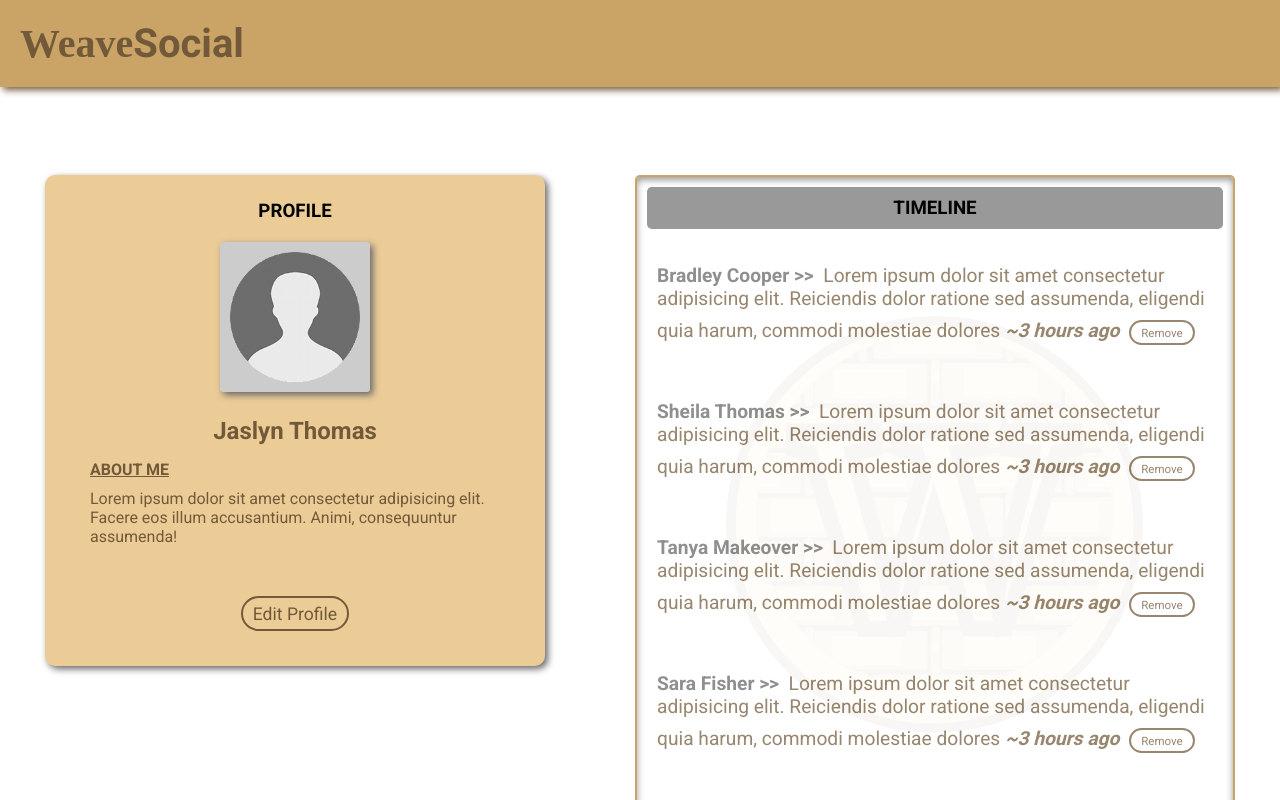
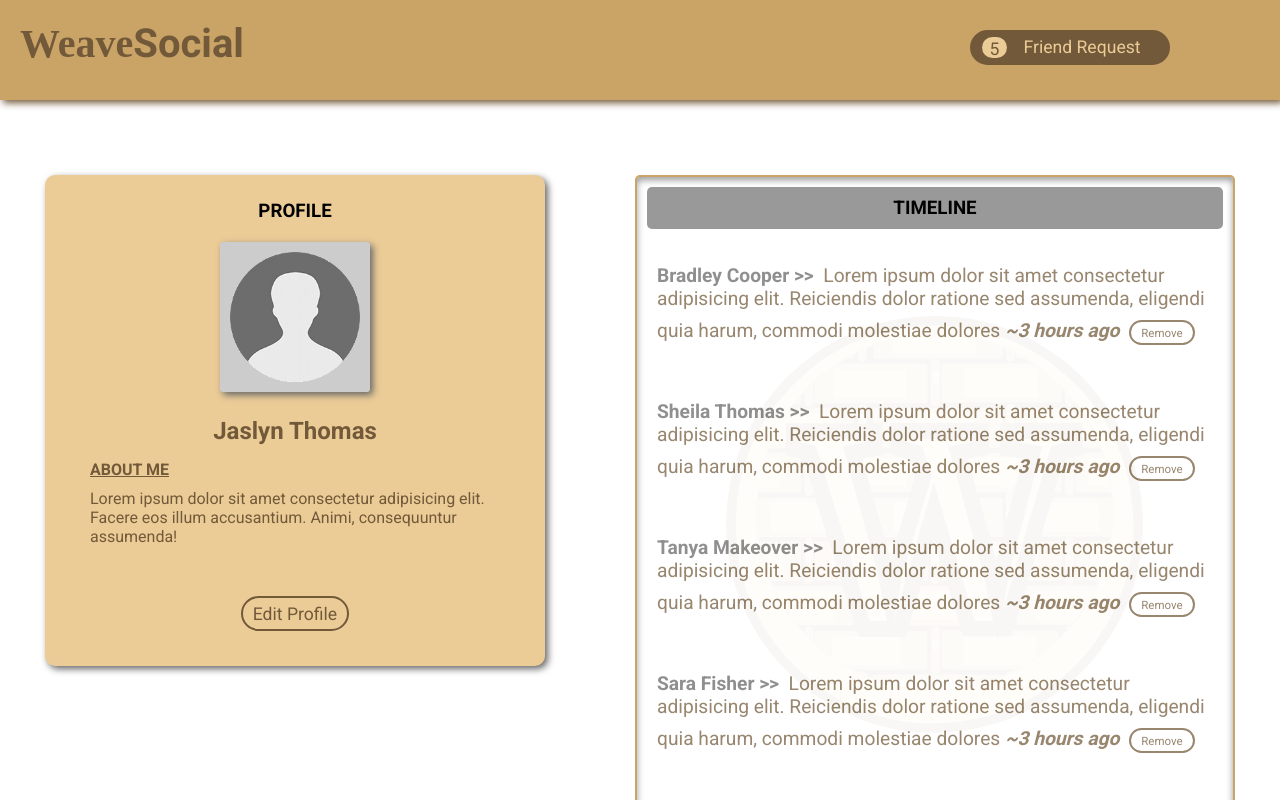
Before and after one commit to allythiel/social-media-front-end, a React (Create React App) app: page / in a window 1280 px wide. Shown: the top 800 px of the page. Built offline with nearby package versions, Linux system fonts and the light colour scheme.

Commit message:
mod FriendsRequestStatusBar layout & css

```diff
--- a/src/App.css
+++ b/src/App.css
@@ -81,7 +81,7 @@ h4 {
    height: 35px;
    min-width: 75px;
    font-size: 1.1em;
-   padding: 2px 10px;
+   padding: 5px 10px;
 
 }
 
--- a/src/App.js
+++ b/src/App.js
@@ -1,4 +1,4 @@
-import React, { useState } from 'react'
+import React, {useState} from 'react'
 import Header from './components/header/Header'
 import Footer from './components/footer/Footer'
 import Profile from './components/profile/Profile'
@@ -29,7 +29,7 @@ const App = () => {
                      name={name}/>
                </div>
                <div>
-                  <Timeline />
+                  <Timeline/>
                </div>
                <div>
                   <FriendsAllUsersList friends={friends}/>
--- a/src/Components/FriendsRequestStatusBar/FriendsRequestStatusBar.css
+++ b/src/Components/FriendsRequestStatusBar/FriendsRequestStatusBar.css
@@ -0,0 +1,25 @@
+.friend-request-status-bar {
+   display: flex;
+   margin: 0;
+   width: 150px;
+}
+
+.friend-request-status-bar p.button-md, .friend-request-status-bar p.button-md:hover {
+   min-width: 200px;
+   display: flex;
+   background-color: var(--theme-dark);
+   color: var(--theme-light);
+}
+
+.friend-request-status-bar .request-pending {
+   border-radius: 20px;
+   width: 25px;
+   padding: 2px;
+   background-color: var(--theme-light);
+   color: var(--theme-dark);
+
+}
+
+.friend-request-status-bar .request-text {
+   width: 150px;
+}
--- a/src/Components/FriendsRequestStatusBar/FriendsRequestStatusBar.js
+++ b/src/Components/FriendsRequestStatusBar/FriendsRequestStatusBar.js
@@ -1,9 +1,10 @@
 import React from 'react';
+import './FriendsRequestStatusBar.css';
 
 const FriendsRequestStatusBar = () => {
    return (
-      <div>
-
+      <div className="friend-request-status-bar">
+         <p className='button-md'><div className='request-pending'>5</div><div className='request-text'>Friend Request</div></p>
       </div>
    )
 }
--- a/src/Components/banner/banner.css
+++ b/src/Components/banner/banner.css
@@ -2,6 +2,13 @@
    text-align: left;
    color: var(--theme-dark);
    padding: 15px;
+   display:flex;
+   width: 100%;
+   justify-content: space-between;
+}
+
+.banner div {
+   width: 300px;
 }
 
 .banner h1 {
@@ -13,3 +20,13 @@
 .banner h1.span {
    color: var(--theme-medium);
 }
+
+.banner .friend-request-status {
+   margin: 10px;
+   width: 150px;
+}
+
+.friend-request-status .button-md {
+   width: 100%;
+   text-align: right;
+}
--- a/src/Components/banner/banner.js
+++ b/src/Components/banner/banner.js
@@ -1,10 +1,15 @@
 import React from 'react';
+import FriendsRequestStatusBar from '../FriendsRequestStatusBar/FriendsRequestStatusBar';
 import './banner.css';
 
 const Banner = () => {
     return (
         <div className='banner'>
-            <h1>Weave<span>Social</span></h1>
+          <div><h1>Weave<span>Social</span></h1></div>
+          <div>
+             <FriendsRequestStatusBar />
+          </div>
+
         </div>
     )
 }
--- a/src/Components/header/header.css
+++ b/src/Components/header/header.css
@@ -3,8 +3,13 @@
    top: 0;
    left: 0;
    width: 100%;;
+   height: 100px;
     padding: 5px;
     background-color: var(--theme-medium);
     box-shadow: 3px 3px 7px var(--theme-dark);
     z-index: 100;
 }
+
+.header .friend-request-status {
+
+}
```
